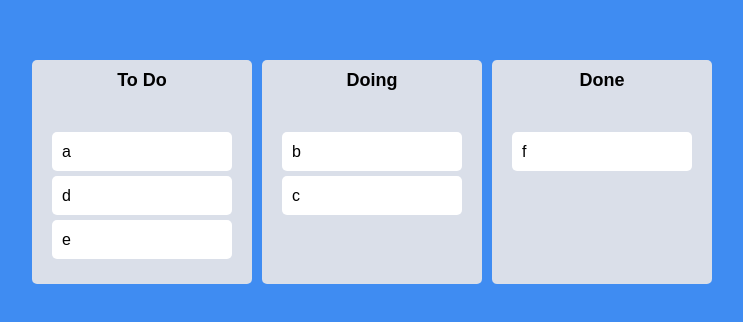
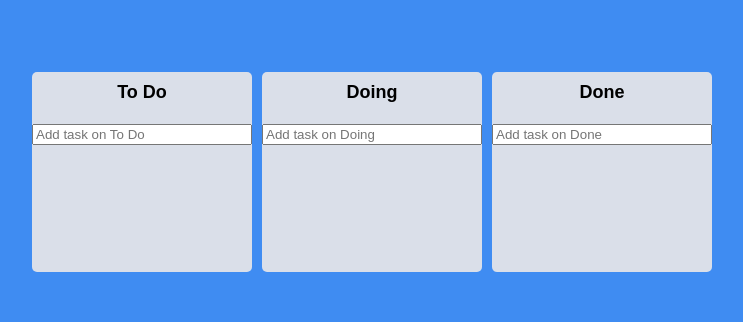
Before and after one commit to hoon0661/kanban-app, a React (Create React App) app: page / in a window 1280 px wide. Shown: the part 228-550 px from the top of the page, without its empty margins (268-1011 px from the left). Built offline with nearby package versions, Linux system fonts and the light colour scheme.

Commit message:
added add todo

```diff
--- a/src/App.tsx
+++ b/src/App.tsx
@@ -35,8 +35,9 @@
     if (destination.droppableId === source.droppableId) {
       setToDos((allBoards) => {
         const boardCopy = [...allBoards[source.droppableId]];
+        const taskObject = boardCopy[source.index];
         boardCopy.splice(source.index, 1);
-        boardCopy.splice(destination?.index, 0, draggableId);
+        boardCopy.splice(destination?.index, 0, taskObject);
         return {
           ...allBoards,
           [source.droppableId]: boardCopy,
@@ -47,8 +48,9 @@
       setToDos((allBoards) => {
         const sourceBoard = [...allBoards[source.droppableId]];
         const destinationBoard = [...allBoards[destination.droppableId]];
+        const taskObject = sourceBoard[source.index];
         sourceBoard.splice(source.index, 1);
-        destinationBoard.splice(destination.index, 0, draggableId);
+        destinationBoard.splice(destination.index, 0, taskObject);
         return {
           ...allBoards,
           [source.droppableId]: sourceBoard,
--- a/src/atoms.tsx
+++ b/src/atoms.tsx
@@ -1,14 +1,19 @@
 import { atom, selector } from "recoil";
 
+export interface ITodo {
+  id: number;
+  text: string;
+}
+
 interface IToDoState {
-  [key: string]: string[];
+  [key: string]: ITodo[];
 }
 
 export const toDoState = atom<IToDoState>({
   key: "toDo",
   default: {
-    "To Do": ["a", "d", "e"],
-    Doing: ["b", "c"],
-    Done: ["f"],
+    "To Do": [],
+    Doing: [],
+    Done: [],
   },
 });
--- a/src/components/Board.tsx
+++ b/src/components/Board.tsx
@@ -1,5 +1,8 @@
 import { Droppable } from "react-beautiful-dnd";
+import { useForm } from "react-hook-form";
+import { useSetRecoilState } from "recoil";
 import styled from "styled-components";
+import { ITodo, toDoState } from "../atoms";
 import DraggableCard from "./DraggableCard";
 
 const Wrapper = styled.div`
@@ -35,15 +38,48 @@
   padding: 20px;
 `;
 
+const Form = styled.form`
+  width: 100%;
+  input {
+    width: 100%;
+  }
+`;
+
 interface IBoardProps {
-  toDos: string[];
+  toDos: ITodo[];
   boardId: string;
 }
 
+interface IForm {
+  toDo: string;
+}
+
 function Board({ toDos, boardId }: IBoardProps) {
+  const setTodos = useSetRecoilState(toDoState);
+  const { register, setValue, handleSubmit } = useForm<IForm>();
+  const onValid = ({ toDo }: IForm) => {
+    const newTodo = {
+      id: Date.now(),
+      text: toDo,
+    };
+    setTodos((allBoards) => {
+      return {
+        ...allBoards,
+        [boardId]: [...allBoards[boardId], newTodo],
+      };
+    });
+    setValue("toDo", "");
+  };
   return (
     <Wrapper>
       <Title>{boardId}</Title>
+      <Form onSubmit={handleSubmit(onValid)}>
+        <input
+          {...register("toDo", { required: true })}
+          type="text"
+          placeholder={`Add task on ${boardId}`}
+        />
+      </Form>
       <Droppable droppableId={boardId}>
         {(magic, snapshot) => (
           <Area
@@ -53,7 +89,12 @@
             {...magic.droppableProps}
           >
             {toDos.map((todo, index) => (
-              <DraggableCard key={todo} todo={todo} index={index} />
+              <DraggableCard
+                key={todo.id}
+                todoId={todo.id}
+                todoText={todo.text}
+                index={index}
+              />
             ))}
             {magic.placeholder}
           </Area>
--- a/src/components/DraggableCard.tsx
+++ b/src/components/DraggableCard.tsx
@@ -13,13 +13,14 @@
 `;
 
 interface IDraggableCardProps {
-  todo: string;
+  todoId: number;
+  todoText: string;
   index: number;
 }
 
-function DraggableCard({ todo, index }: IDraggableCardProps) {
+function DraggableCard({ todoId, todoText, index }: IDraggableCardProps) {
   return (
-    <Draggable key={todo} draggableId={todo} index={index}>
+    <Draggable draggableId={todoId + ""} index={index}>
       {(magic, snapshot) => (
         <Card
           isDragging={snapshot.isDragging}
@@ -27,7 +28,7 @@
           {...magic.draggableProps}
           {...magic.dragHandleProps}
         >
-          {todo}
+          {todoText}
         </Card>
       )}
     </Draggable>
```
